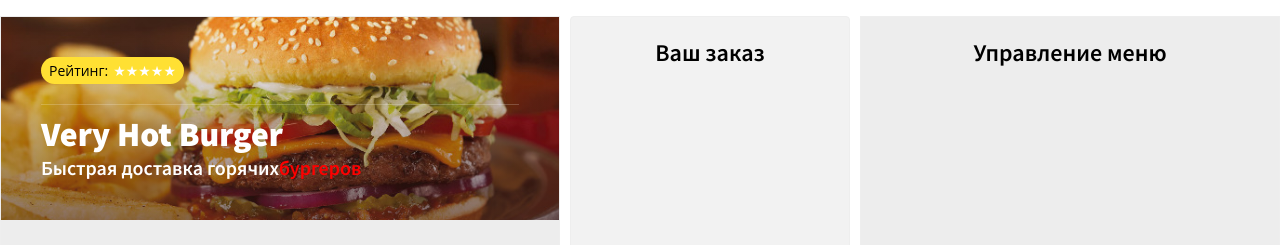
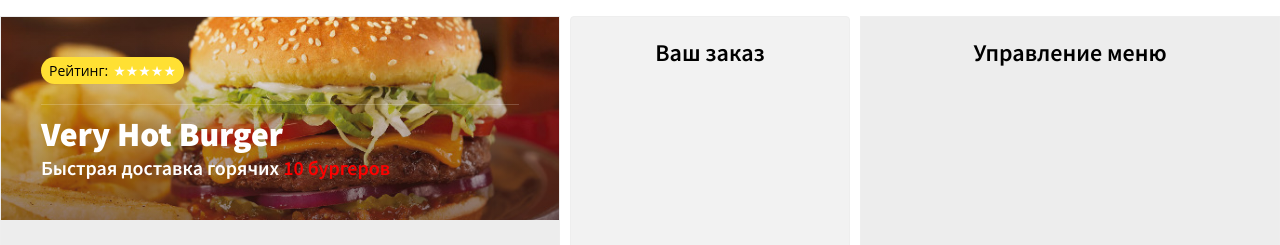
Before and after one commit to sergWP/react-start, a React (Create React App) app: page / in a window 1280 px wide. Shown: the top 245 px of the page. Built offline with nearby package versions, Linux system fonts and the light colour scheme.

Commit message:
классовый компонент => функциональные компоненты

```diff
--- a/src/components/App.js
+++ b/src/components/App.js
@@ -8,7 +8,7 @@ class App extends React.Component {
         return (
             <div className={'burger-paradise'}>
                 <div className={'menu'}>
-                    <Header title={'Very Hot Burger'} />
+                    <Header title={'Very Hot Burger'} amount={10} />
                 </div>
                 <Order />
                 <MenuAdmin />
--- a/src/components/Header.js
+++ b/src/components/Header.js
@@ -1,8 +1,6 @@
 import React from 'react'
 
-class Header extends React.Component {
-    render() {
-        return (
+const Header = (props) => (
     <header className={'top'}>
         <div className={'wrap'}>
             <div className={'header-content'}>
@@ -13,11 +11,11 @@ class Header extends React.Component {
                 </div>
 
                 <div className={'header-divider'}></div>
-                        <h1 className={'font-effect-fire-animation'}>{this.props.title}</h1>
+                <h1 className={'font-effect-fire-animation'}>{props.title}</h1>
                 <h3>
                         <span>
                             Быстрая доставка горячих
-                                <span className={'sub-header'}>бургеров</span>
+                            <span className={'sub-header'}> {props.amount} бургеров</span>
                         </span>
                 </h3>
 
@@ -25,7 +23,33 @@ class Header extends React.Component {
         </div>
     </header>
 )
-    }
-}
+
+// class Header extends React.Component {
+//     render() {
+//         return (
+//             <header className={'top'}>
+//                 <div className={'wrap'}>
+//                     <div className={'header-content'}>
+//
+//                         <div className={'header-rating'}>
+//                             <div className={'header-rating_tag'}>Рейтинг: </div>
+//                             <div className={'header-rating_icon'}>★★★★★</div>
+//                         </div>
+//
+//                         <div className={'header-divider'}></div>
+//                         <h1 className={'font-effect-fire-animation'}>{this.props.title}</h1>
+//                         <h3>
+//                             <span>
+//                                 Быстрая доставка горячих
+//                                 <span className={'sub-header'}> бургеров</span>
+//                             </span>
+//                         </h3>
+//
+//                     </div>
+//                 </div>
+//             </header>
+//         )
+//     }
+// }
 
 export default Header
```
Lines whose indentation alone changed are shown as unchanged.
